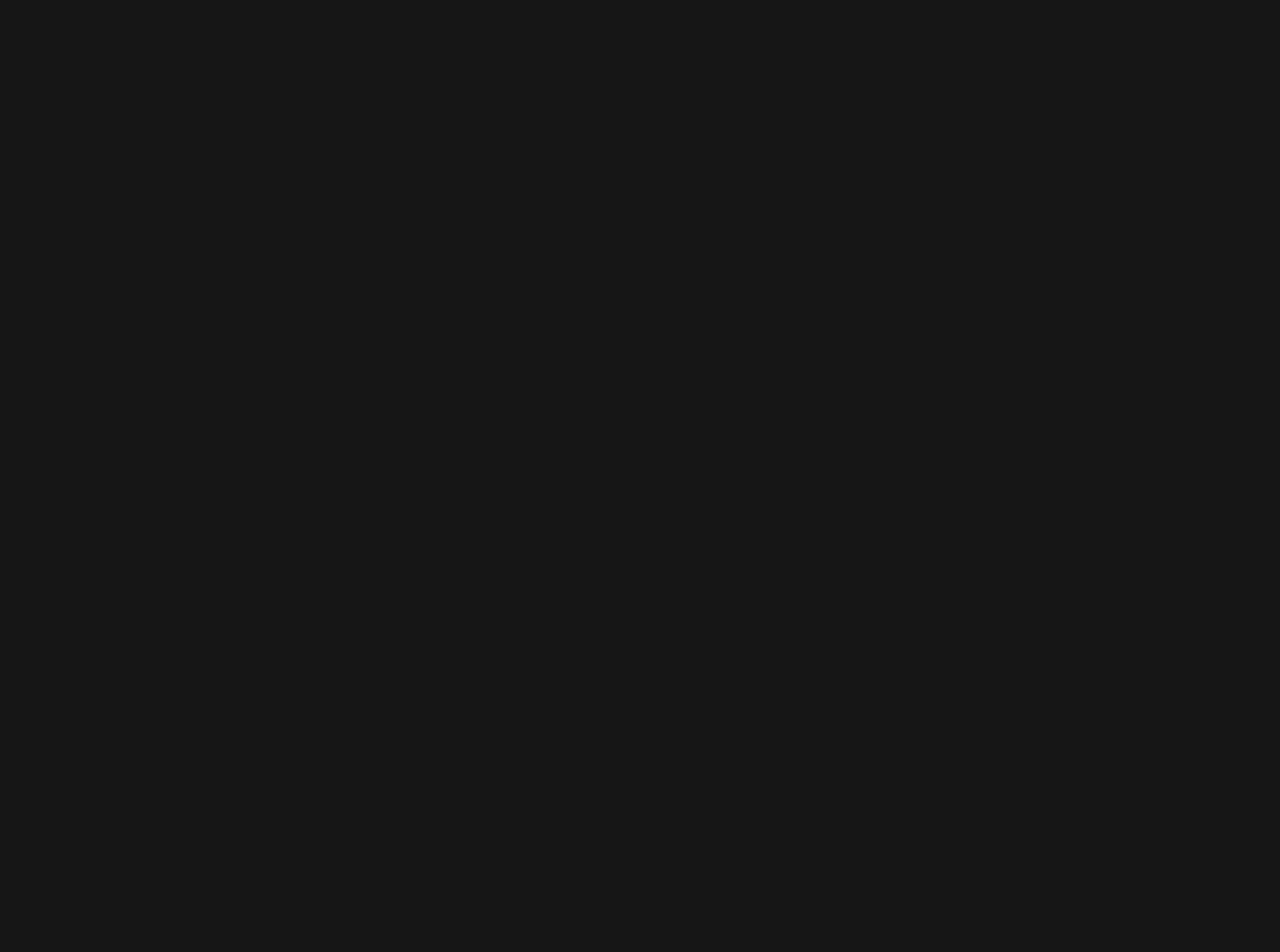
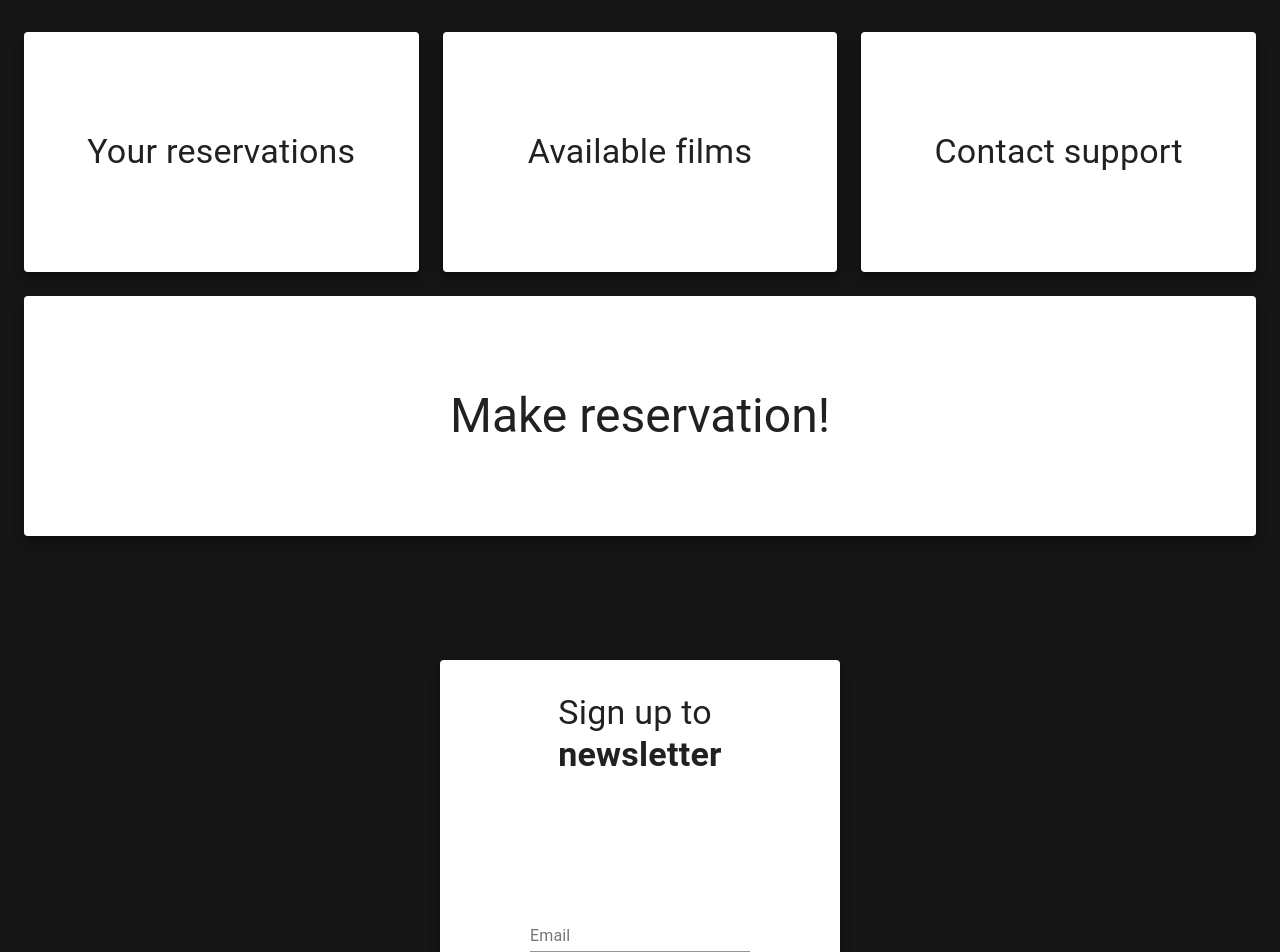
Before and after one commit to milewsa3/selected-cinema, a React (Create React App) app in the folder client/: page /dashboard in a window 1280 px wide. Shown: the part 120-1072 px from the top of the page. Before the commit the page ends 800 px from the top, so only its background shows below. Built offline with nearby package versions, Linux system fonts and the light colour scheme.

Commit message:
Added dashboard frontend

```diff
--- a/client/src/App.js
+++ b/client/src/App.js
@@ -6,6 +6,7 @@
 import Navbar from './components/Navbar'
 import Auth from './pages/Auth'
 import Films from './pages/Films'
+import Dashboard from "./pages/Dashboard";
 
 const theme = createMuiTheme({
   palette: {
@@ -25,6 +26,7 @@
           <Route path="/films" component={Films} />
           <Route path="/about" component={About} />
           <Route path="/auth" component={Auth} />
+          <Route path="/dashboard" component={Dashboard} />
         </Switch>
       </Router>
     </ThemeProvider>
--- a/client/src/components/Navbar.js
+++ b/client/src/components/Navbar.js
@@ -108,10 +108,28 @@
         setMenuOpened(false)
     }
 
-    const tabs = [
+    const tabsForNotLoggedInUsers = [
         {
             title: 'Home',
             path: '/',
+            icon: <HomeIcon />
+        },
+        {
+            title: 'Films',
+            path: '/films',
+            icon: <MovieFilterIcon />
+        },
+        {
+            title: 'About',
+            path: '/about',
+            icon: <InfoIcon />
+        },
+    ]
+
+    const tabsForLoggedInUsers = [
+        {
+            title: 'Dashboard',
+            path: '/dashboard',
             icon: <HomeIcon />
         },
         {
@@ -133,7 +151,9 @@
             onClick={() => handleDrawerClose()}
         >
             <List>
-                {tabs.map((tab, index) => (
+                {user ? (
+                    <>
+                        {tabsForLoggedInUsers.map((tab, index) => (
                             <ListItem
                                 button
                                 key={tab.title}
@@ -144,7 +164,6 @@
                                 </NavLink>
                             </ListItem>
                         ))}
-                {user ? (
                         <ListItem
                             button
                             key={"logout"}
@@ -154,8 +173,20 @@
                                 <ListItemText primary="Logout" />
                             </div>
                         </ListItem>
+                    </>
                 ) : (
-
+                    <>
+                        {tabsForNotLoggedInUsers.map((tab, index) => (
+                            <ListItem
+                                button
+                                key={tab.title}
+                            >
+                                <NavLink exact to={tab.path} activeClassName={classes.active} className={classes.mobileItem}>
+                                    <ListItemIcon>{tab.icon}</ListItemIcon>
+                                    <ListItemText primary={tab.title} />
+                                </NavLink>
+                            </ListItem>
+                        ))}
                         <ListItem
                             button
                             key="sign up"
@@ -165,6 +196,7 @@
                                 <ListItemText primary="Sign up" />
                             </NavLink>
                         </ListItem>
+                    </>
                 )}
             </List>
             <Divider />
@@ -195,17 +227,22 @@
                     :
                     (
                     <div className={classes.links}>
-                        {tabs.map(tab => (
+                        {user ? (
+                            <>
+                                {tabsForLoggedInUsers.map(tab => (
                                     <NavLink exact to={tab.path} activeClassName={classes.active} key={tab.title}>{tab.title}</NavLink>
                                 ))}
-                        {user ? (
-                            <>
                                 <Avatar className={classes.purple} alt={user.result.name} src={user.result.imageUrl}>{user.result.name.charAt(0)}</Avatar>
                                 <Typography variant="h6" className={classes.userName}>{user.result.name}</Typography>
                                 <Button size="small" variant="contained" color="secondary" onClick={logout} className={classes.logoutBtn}>Logout</Button>
                             </>
                         ) : (
+                            <>
+                                {tabsForNotLoggedInUsers.map(tab => (
+                                    <NavLink exact to={tab.path} activeClassName={classes.active} key={tab.title}>{tab.title}</NavLink>
+                                ))}
                                 <Button size="small" component={Link} to="/auth" variant="contained" color="secondary">Sign up</Button>
+                            </>
                         )}
                     </div>
                 )}
--- /dev/null
+++ b/client/src/pages/Dashboard.js
@@ -0,0 +1,139 @@
+import React, {useState} from 'react';
+import {Button, Container, Grid, Grow, Paper, Snackbar, TextField, Typography} from "@material-ui/core";
+import {makeStyles} from "@material-ui/core/styles";
+import {Alert} from "@material-ui/lab";
+
+const useStyles = makeStyles(theme => ({
+    root: {
+        marginTop: theme.spacing(6),
+        marginBottom: theme.spacing(6),
+    },
+    mainCards: {
+        marginBottom: theme.spacing(14),
+    },
+    card: {
+        height: theme.spacing(30),
+        display: 'flex',
+        alignItems: 'center',
+        justifyContent: 'center',
+        transition: 'all 0.15s',
+        transitionTimingFunction: 'ease-in-out',
+        '&:hover': {
+            backgroundColor: 'grey',
+            cursor: 'pointer',
+        }
+    },
+    newsletter: {
+        width: theme.spacing(50),
+        height: theme.spacing(40),
+        display: 'flex',
+        flexDirection: 'column',
+        alignItems: 'center',
+        paddingTop: theme.spacing(4),
+        paddingBottom: theme.spacing(4),
+        margin: '0 auto',
+        '& > *': {
+            marginBottom: theme.spacing(3)
+        }
+    },
+    newsletterWord: {
+        fontWeight: 'bold'
+    },
+    newsletterLabel: {
+        marginBottom: theme.spacing(16)
+    }
+}))
+
+const Dashboard = () => {
+    const classes = useStyles()
+    const [email, setEmail] = useState('')
+    const [open, setOpen] = useState(false);
+    const [severity, setSeverity] = useState('success');
+    const [snackBarInfo, setSnackBarInfo] = useState('initState');
+
+    const signUpToNewsletter = () => {
+        console.log('sending newsletter to', email)
+        setEmail('')
+        setSeverity('success')
+        setSnackBarInfo('Successfully signed up to newsletter!')
+        openSnackbar()
+    }
+
+    const openSnackbar = () => {
+        setOpen(true)
+    }
+
+    const closeSnackbar = (event, reason) => {
+        if (reason === 'clickaway') {
+            return
+        }
+
+        setOpen(false)
+    }
+
+    return (
+        <Container maxWidth="lg" className={classes.root}>
+            <Grow in className={classes.mainCards}>
+                <Grid container justify="space-between" alignItems="stretch" spacing={3}>
+                    <Grid item xs={12} md={4}>
+                        <Paper className={classes.card} elevation={8}>
+                            <Typography variant="h4">
+                                Your reservations
+                            </Typography>
+                        </Paper>
+                    </Grid>
+                    <Grid item xs={12} md={4}>
+                        <Paper className={classes.card} elevation={8}>
+                            <Typography variant="h4">
+                                Available films
+                            </Typography>
+                        </Paper>
+                    </Grid>
+                    <Grid item xs={12} md={4}>
+                        <Paper className={classes.card} elevation={8}>
+                            <Typography variant="h4">
+                                Contact support
+                            </Typography>
+                        </Paper>
+                    </Grid>
+                    <Grid item xs={12}>
+                        <Paper className={classes.card} elevation={8}>
+                            <Typography variant="h3">
+                                Make reservation!
+                            </Typography>
+                        </Paper>
+                    </Grid>
+                </Grid>
+            </Grow>
+
+            <Grow in>
+                <Paper sm={12} md={4} elevation={8} className={classes.newsletter}>
+                    <Typography variant="h4" className={classes.newsletterLabel}>
+                        Sign up to <div className={classes.newsletterWord}>newsletter</div>
+                    </Typography>
+                    <TextField
+                        label="Email"
+                        type="email"
+                        onChange={(e) => setEmail(e.target.value)}
+                        value={email}
+                    >
+                    </TextField>
+                    <Button
+                        variant='contained'
+                        color="primary"
+                        onClick={signUpToNewsletter}
+                    >
+                        Sign up
+                    </Button>
+                </Paper>
+            </Grow>
+            <Snackbar open={open} autoHideDuration={5000} onClose={closeSnackbar} anchorOrigin={{ vertical: 'bottom', horizontal: 'left' }}>
+                <Alert onClose={closeSnackbar} severity={severity}>
+                    {snackBarInfo}
+                </Alert>
+            </Snackbar>
+        </Container>
+    );
+};
+
+export default Dashboard;
```
Lines whose indentation alone changed are shown as unchanged.
